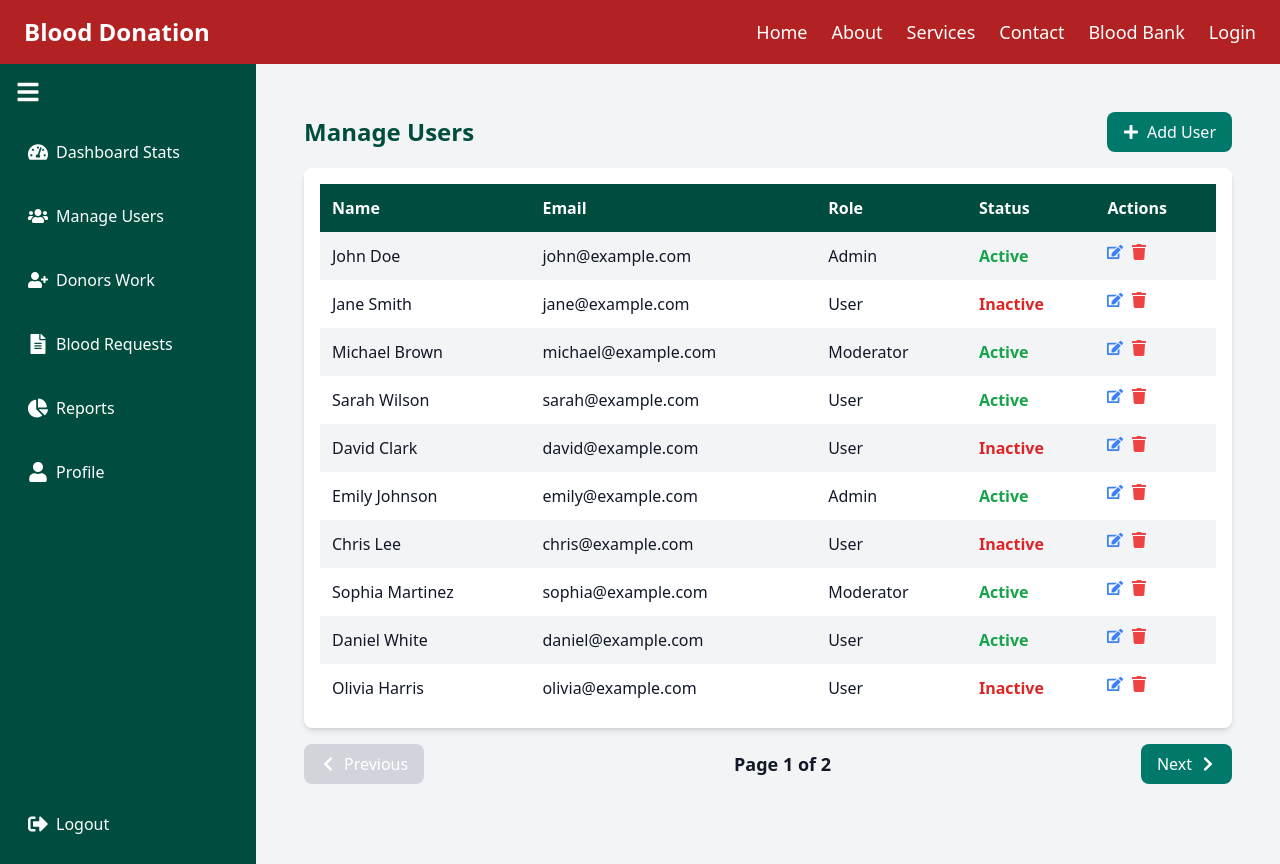
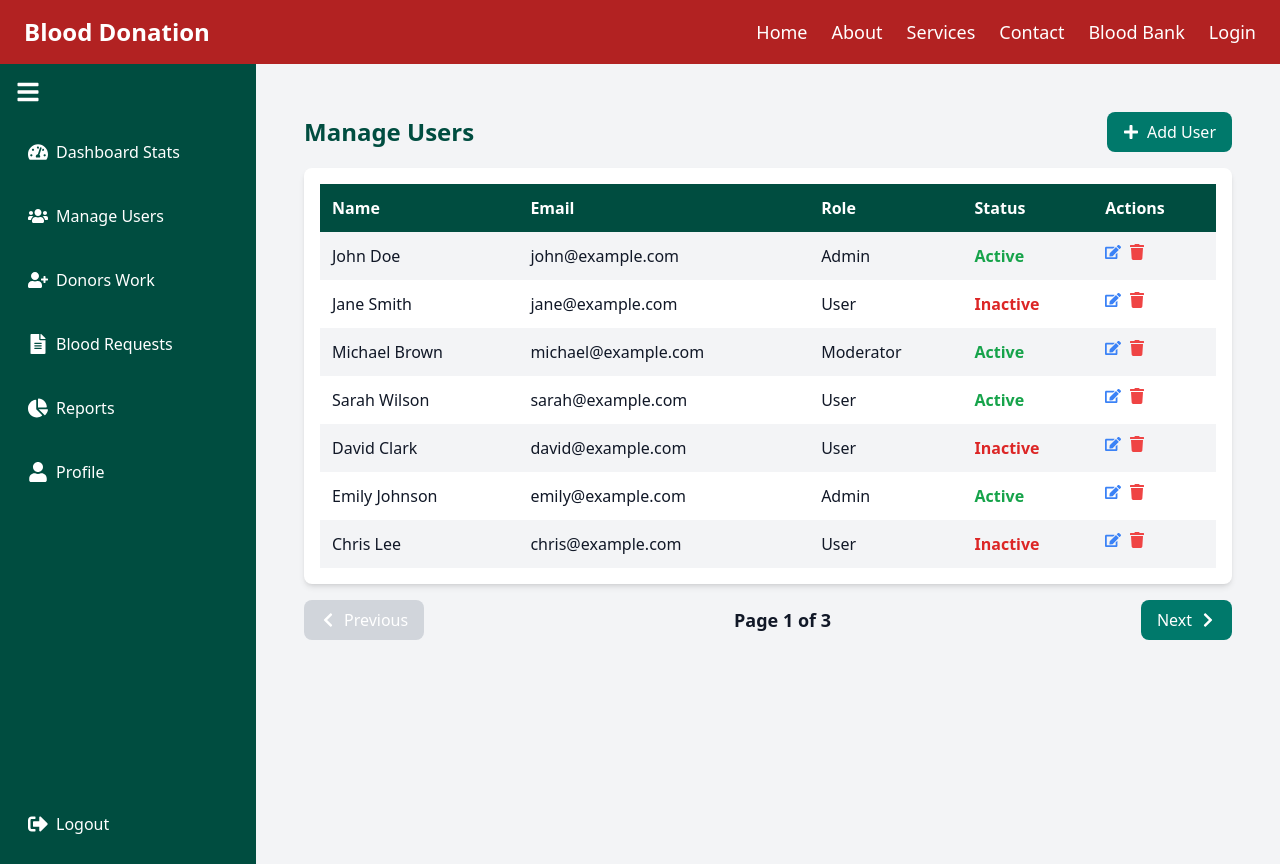
Before and after one commit to mupashirbare/Blood-donation-management, a React (Vite) app in the folder frontend/: page /admin/users in a window 1280 px wide. Built offline with nearby package versions, Linux system fonts and the light colour scheme.

Commit message:
i was updated UsersPage.

```diff
--- a/frontend/src/pages/UsersPage.jsx
+++ b/frontend/src/pages/UsersPage.jsx
@@ -21,7 +21,7 @@ const UsersPage = () => {
   ];
 
   const [currentPage, setCurrentPage] = useState(1);
-  const usersPerPage = 10;
+  const usersPerPage = 7;
 
   // Calculate the displayed users
   const startIndex = (currentPage - 1) * usersPerPage;
```
